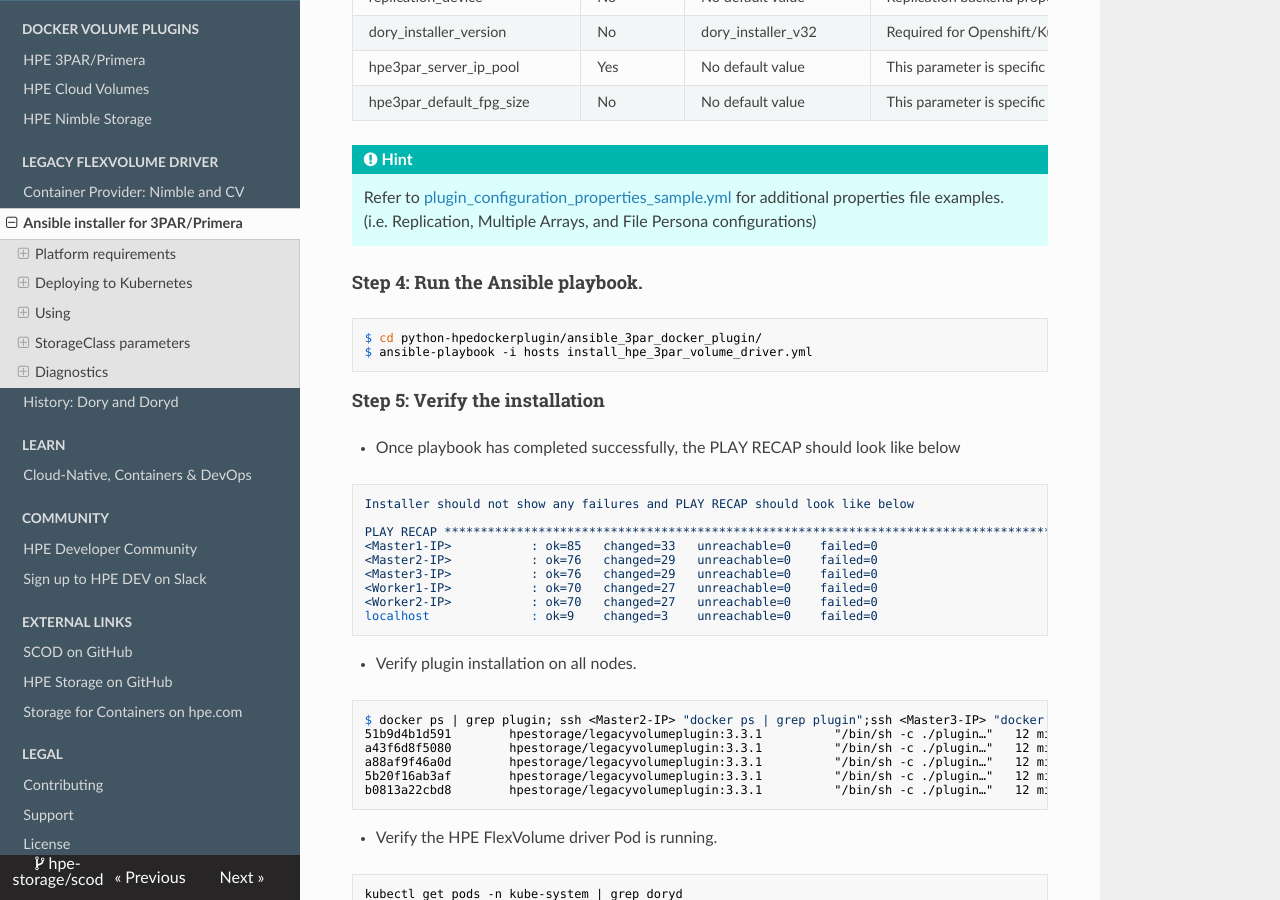
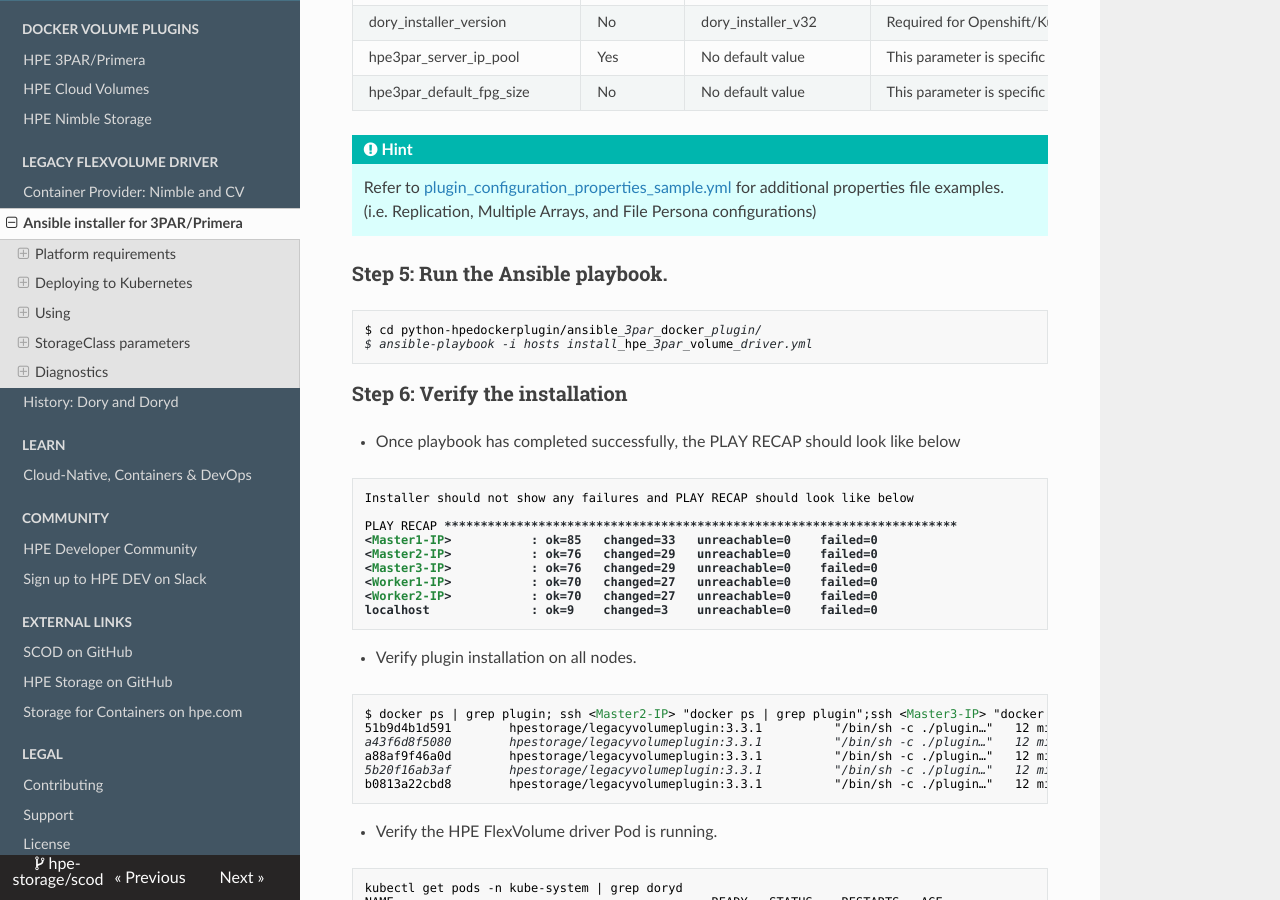
Before and after one commit to hpe-storage/scod, an MkDocs documentation site: the page built from docs/flexvolume_driver/hpe_3par_primera_installer/index.md, in a window 1280 px wide and 900 px high, scrolled down 4776 px. Built offline with MkDocs 1.6.1, drawn with Linux system fonts in a browser that asks for light colours; nearby versions of some CDN libraries; some of the changed text lies outside the part shown.

Commit message:
3par/Primera Ansible installer documentation migration to scod
Signed-off-by: Chris Snell <snell.chris@gmail.com>

````diff
--- a/docs/flexvolume_driver/3par_primera_provider/index.md
+++ b/docs/flexvolume_driver/hpe_3par_primera_installer/index.md
@@ -8,7 +8,6 @@
 
 [TOC]
 
-
 Refer to the [SPOCK](https://spock.corp.int.hpe.com/spock/utility/document.aspx?docurl=Shared%20Documents/hw/3par/3par_volume_plugin_for_docker.pdf) page for the latest support matrix for HPE 3PAR and HPE Primera Volume Plug-in for Docker.
 
 ## Platform requirements
@@ -18,9 +17,9 @@
 
 Ensure that you have reviewed the [System Requirements](https://github.com/hpe-storage/python-hpedockerplugin/blob/master/README.md).
 
-| Driver      | HPE 3PAR/Primera OS Version | Release Notes    |
+| Driver  | HPE 3PAR/Primera OS Version | Release Notes  |
 |-------------|----------------------------|------------------|
-| v3.3.1      | 3PAR OS: 3.3.1 MU5+<br>  Primera OS: 4.0+       | [v3.3.1](https://github.com/hpe-storage/python-hpedockerplugin/releases)|
+| v3.3.1  | 3PAR OS: 3.3.1 MU5+<br>  Primera OS: 4.0+  | [v3.3.1](https://github.com/hpe-storage/python-hpedockerplugin/releases)|
 
 
 * OpenShift Container Platform 3.9, 3.10 and 3.11.
@@ -52,7 +51,6 @@
 ##### Ansible: Check your SSH connections
 Confirm that you can connect using SSH to all the nodes in your Kubernetes cluster using the same username. If necessary, add your public SSH key to the `authorized_keys` file on those systems.
 
-
 ### Step 2: Clone the Github repository
 
 ```shell
@@ -158,19 +156,19 @@
 !!! hint Additional options available
     Refer to [plugin_configuration_properties_sample.yml](https://github.com/hpe-storage/python-hpedockerplugin/blob/master/ansible_3par_docker_plugin/properties/plugin_configuration_properties_sample.yml) for additional properties file examples. <br> (i.e. Replication, Multiple Arrays, and File Persona configurations)
 
-#### Step 4: Run the Ansible playbook.
-```shell
+### Step 5: Run the Ansible playbook.
+```markdown
 $ cd python-hpedockerplugin/ansible_3par_docker_plugin/
 $ ansible-playbook -i hosts install_hpe_3par_volume_driver.yml
 ```
 
-#### Step 5: Verify the installation
+### Step 6: Verify the installation
 
 * Once playbook has completed successfully, the PLAY RECAP should look like below
-```yaml
+```markdown
 Installer should not show any failures and PLAY RECAP should look like below
 
-PLAY RECAP ***********************************************************************************************************************************************************************************
+PLAY RECAP ***********************************************************************
 <Master1-IP>           : ok=85   changed=33   unreachable=0    failed=0
 <Master2-IP>           : ok=76   changed=29   unreachable=0    failed=0
 <Master3-IP>           : ok=76   changed=29   unreachable=0    failed=0
@@ -181,13 +179,13 @@
 
 * Verify plugin installation on all nodes.
 
-```shell
+```markdown
 $ docker ps | grep plugin; ssh <Master2-IP> "docker ps | grep plugin";ssh <Master3-IP> "docker ps | grep plugin";ssh <Worker1-IP> "docker ps | grep plugin";ssh <Worker2-IP> "docker ps | grep plugin"
-51b9d4b1d591        hpestorage/legacyvolumeplugin:3.3.1          "/bin/sh -c ./plugin…"   12 minutes ago      Up 12 minutes                           plugin_container
-a43f6d8f5080        hpestorage/legacyvolumeplugin:3.3.1          "/bin/sh -c ./plugin…"   12 minutes ago      Up 12 minutes                           plugin_container
-a88af9f46a0d        hpestorage/legacyvolumeplugin:3.3.1          "/bin/sh -c ./plugin…"   12 minutes ago      Up 12 minutes                           plugin_container
-5b20f16ab3af        hpestorage/legacyvolumeplugin:3.3.1          "/bin/sh -c ./plugin…"   12 minutes ago      Up 12 minutes                           plugin_container
-b0813a22cbd8        hpestorage/legacyvolumeplugin:3.3.1          "/bin/sh -c ./plugin…"   12 minutes ago      Up 12 minutes                           plugin_container
+51b9d4b1d591        hpestorage/legacyvolumeplugin:3.3.1          "/bin/sh -c ./plugin…"   12 minutes ago      Up 12 minutes         plugin_container
+a43f6d8f5080        hpestorage/legacyvolumeplugin:3.3.1          "/bin/sh -c ./plugin…"   12 minutes ago      Up 12 minutes         plugin_container
+a88af9f46a0d        hpestorage/legacyvolumeplugin:3.3.1          "/bin/sh -c ./plugin…"   12 minutes ago      Up 12 minutes         plugin_container
+5b20f16ab3af        hpestorage/legacyvolumeplugin:3.3.1          "/bin/sh -c ./plugin…"   12 minutes ago      Up 12 minutes         plugin_container
+b0813a22cbd8        hpestorage/legacyvolumeplugin:3.3.1          "/bin/sh -c ./plugin…"   12 minutes ago      Up 12 minutes         plugin_container
 ```
 
 * Verify the HPE FlexVolume driver Pod is running.
@@ -255,7 +253,7 @@
 Check that a new `PersistentVolume` is created based on your claim:
 
 ```shell
-kubectl get pv
+$ kubectl get pv
 NAME                                              CAPACITY     ACCESS MODES   RECLAIM POLICY   STATUS   CLAIM               STORAGECLASS   REASON   AGE
 sc-gold-pvc-13336da3-7ca3-11e9-826c-00505692581f  25Gi         RWO            Delete           Bound    default/pvc-gold    sc-gold                 3s
 ```
@@ -285,8 +283,8 @@
 
 Check if the pod is running successfully:
 
-```shell
-kubectl get pod pod-nginx
+```markdown
+$ kubectl get pod pod-nginx
 NAME          READY   STATUS    RESTARTS   AGE
 pod-nginx     1/1     Running   0          2m29s
 ```
@@ -306,7 +304,7 @@
   name: sc-gold-snap-mongo
 provisioner: hpe.com/hpe
 parameters:
-   virtualCopyOf: "sc-mongo-10dc1195-779b-11e9-b787-0050569bb07c"
+  virtualCopyOf: "sc-mongo-10dc1195-779b-11e9-b787-0050569bb07c"
 ```
 
 #### Clone a volume
@@ -320,7 +318,7 @@
   name: sc-gold-clone
 provisioner: hpe.com/hpe
 parameters:
-   cloneOf: "sc-gold-2a82c9e5-6213-11e9-8d53-0050569bb07c"
+  cloneOf: "sc-gold-2a82c9e5-6213-11e9-8d53-0050569bb07c"
 ```
 
 #### Replicate a containerized volume
@@ -407,17 +404,15 @@
 
 | Parameter | Type | Options | Example  |
 |-----------|-----------|-----------|-----------|
-| size                 | Integer | -                                          | size: "10"                       |
-| provisioning         |   | thin, full, dedupe                         | provisioning: "thin"             |
-| flash-cache          | Text  | true, false                                | flash-cache: "true"              |
-| compression          | boolean | true, false                                | compression: "true"              |
-| MountConflictDelay   | Integer | -                                          | MountConflictDelay: "30"         |
-| qos-name             | Text  | vvset name                                 | qos-name: "<vvset_name>"         |
-| replicationGroup     | Text  | 3PAR RCG name                              | replicationGroup: "Test-RCG"     |
+| size  | Integer | -  | size: "10"  |
+| provisioning  |   | thin, full, dedupe  | provisioning: "thin"  |
+| flash-cache  | Text  | true, false  | flash-cache: "true"  |
+| compression  | boolean | true, false   | compression: "true"  |
+| MountConflictDelay  | Integer | -  | MountConflictDelay: "30"  |
+| qos-name  | Text  | vvset name  | qos-name: "<vvset_name>"  |
+| replicationGroup  | Text  | 3PAR RCG name  | replicationGroup: "Test-RCG"  |
 | fsOwner | userId:groupId | The user id and group id that should own the root directory of the filesystem. |
 | fsMode | Octal digits | 1 to 4 octal digits that represent the file mode to be applied to the root directory of the filesystem. |
-
-
 
 #### Cloning/Snapshot parameters
 
@@ -425,10 +420,10 @@
 
 | Parameter | Type | Options | Example  |
 |-----------|-----------|-----------|-----------|
-| cloneOf              | Text  | volume name                                | cloneOf: "<volume_name\>"         |
-| virtualCopyOf        | Text  | volume name                                | virtualCopyOf: "<volume_name\>"   |
-| expirationHours      | Integer | option of virtualCopyOf                    | expirationHours: "10"            |
-| retentionHours       | Integer | option of virtualCopyOf                    | retentionHours: "10"             |
+| cloneOf  | Text  | volume name  | cloneOf: "<volume_name\>"  |
+| virtualCopyOf  | Text  | volume name  | virtualCopyOf: "<volume_name\>"  |
+| expirationHours  | Integer | option of virtualCopyOf  | expirationHours: "10"  |
+| retentionHours  | Integer | option of virtualCopyOf  | retentionHours: "10"  |
 
 #### Replication parameters
 
@@ -436,7 +431,7 @@
 
 | Parameter | Type | Options | Example  |
 |-----------|-----------|-----------|-----------|
-| replicationGroup     | Text  | 3PAR RCG name                              | replicationGroup: "<rcg_name\>"     |
+| replicationGroup  | Text  | 3PAR RCG name  | replicationGroup: "<rcg_name\>"  |
 
 #### Import parameters
 
@@ -485,10 +480,10 @@
 It should output:
 
 ```shell
-======================================================
-NAME                                          STATUS
-======================================================
-DEFAULT                                        OK
+=================================
+NAME                     STATUS
+=================================
+DEFAULT                   OK
 ```
 
 #### ETCD
--- a/mkdocs.yml
+++ b/mkdocs.yml
@@ -52,7 +52,7 @@
     - 'HPE Nimble Storage': 'docker_volume_plugins/hpe_nimble_storage/index.md'
   - LEGACY FLEXVOLUME DRIVER:
     - 'Container Provider: Nimble and CV': 'flexvolume_driver/container_provider/index.md'
-    - 'Ansible installer for 3PAR/Primera': 'flexvolume_driver/3par_primera_provider/index.md'
+    - 'Ansible installer for 3PAR/Primera': 'flexvolume_driver/hpe_3par_primera_installer/index.md'
     - 'History: Dory and Doryd ': 'flexvolume_driver/dory/index.md'
 # - WORKLOAD BLUEPRINTS:
 #   - 'Running MongoDB on HPE Storage': 'workloads/mongodb/index.md'
````
Also changed, not shown: other parts of docs/flexvolume_driver/hpe_3par_primera_installer/index.md (+1 -2 lines), docs/docker_volume_plugins/hpe_3par_primera_storage/index.md (+1 -0 lines).
